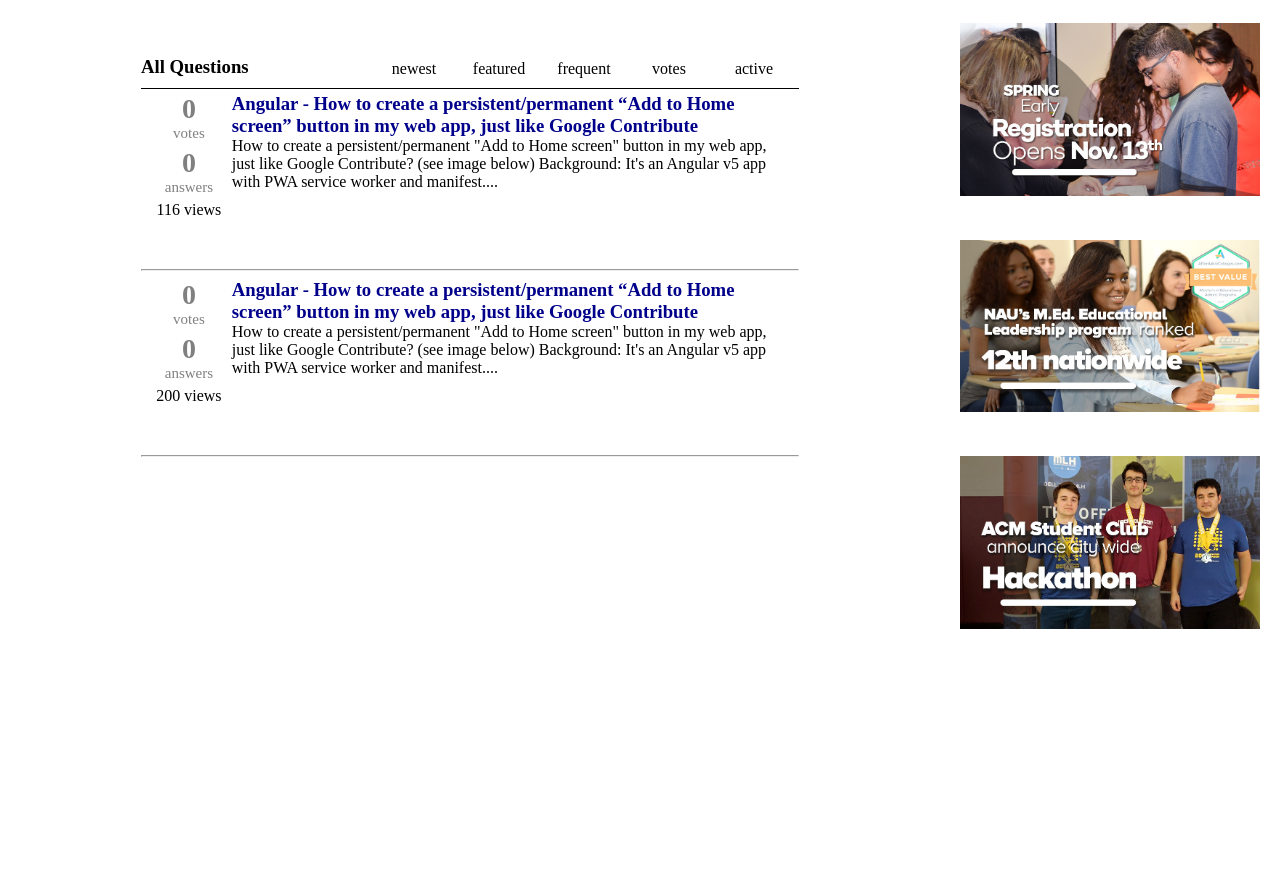
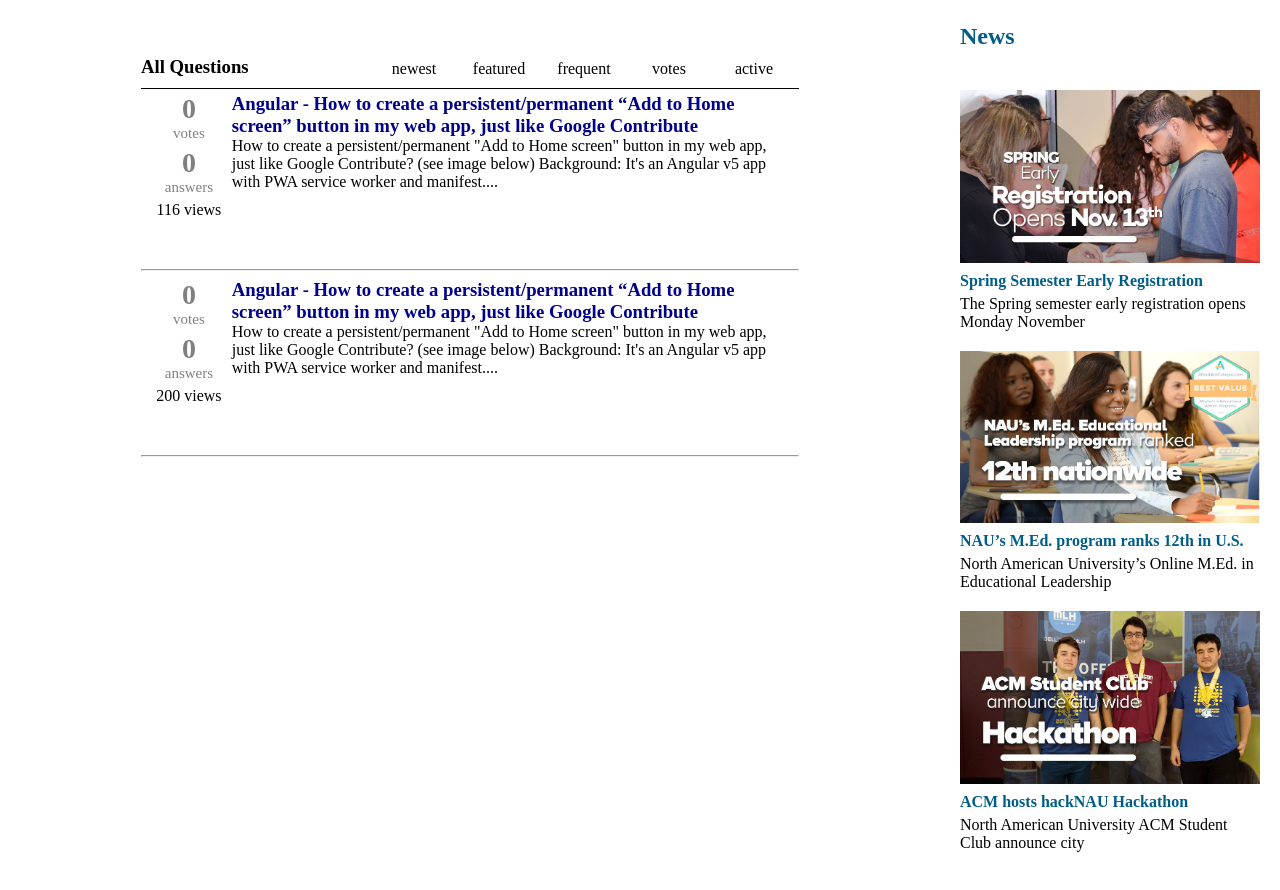
Before and after one commit to atukenov/Web-Application_Development-Project, a plain HTML site: page index.html in a window 1280 px wide. Shown: the part 60-950 px from the top of the page. Drawn offline with Linux system fonts and the light colour scheme.

Commit message:
News added

```diff
--- a/assets/stylesheet/main.css
+++ b/assets/stylesheet/main.css
@@ -1,5 +1,15 @@
 body {
 	margin: 0;
+}
+
+a {
+	text-decoration: none;
+	color: #005d88;
+}
+
+h4:hover {
+	color: darkblue;
+	font-weight: none;
 }
 
 /*-------------------Header----------------*/
@@ -17,6 +27,7 @@ header {
 	background-size: cover;
     padding: 0px 0px 0px 10%;
     vertical-align: middle;
+    z-index: 99999999;
 }
 
 #header {
@@ -172,13 +183,16 @@ div.questions {
 /*--------------News--------------------*/
 
 .news {
-	width: 3 0%;
+	width: 30%;
 }
 
 .news .n1, .n2, .n3 {
-	padding: 20px;
+	padding: 20px 20px 0px 20px;
 }
 
+.news h4, p {
+	margin: 5px 0px 0px 0px;
+}
 .news1 {
 	width: 100%;
 	overflow: hidden;
@@ -189,7 +203,7 @@ div.questions {
 }
 
 .news1:hover img {
-	transform:scale(1.1);
+	transform: scale(1.1);
 }
 
 .news2 {
--- a/index.html
+++ b/index.html
@@ -95,9 +95,40 @@
 <!-- ______________________NEWS_________________________ -->
 
 		<div class="news">
-			<div class="n1"><div class="news1"><img class = "img1" src="assets/img/news1.jpg" width="300px"></div></div>
-			<div class="n2"><div class="news2"><img class = "img2" src="assets/img/news2.jpg" width="300px"></div></div>
-			<div class="n3"><div class="news3"><img class = "img3" src="assets/img/news3.jpg" width="300px"></div></div>
+			<div class="newstitle" style="margin-left: 20px;"><a href="http://www.na.edu/category/headlines/" style="text-decoration: none;"><h2 style="color: #005d88;">News</h2></a></div>
+			<div class="n1">
+				<div class="news1">
+					<a href="http://www.na.edu/spring-semester-early-registration/">
+						<img class="img1" src="assets/img/news1.jpg" width="300px">
+					</a>
+				</div>
+				<a href="http://www.na.edu/spring-semester-early-registration/">
+					<h4>Spring Semester Early Registration</h4>
+				</a>
+				<p>The Spring semester early registration opens Monday November</p>
+			</div>
+			<div class="n2">
+				<div class="news2">
+					<a href="http://www.na.edu/m-ed-program-ranks-12th-nationwide/">
+						<img class="img2" src="assets/img/news2.jpg" width="300px">
+					</a>
+				</div>
+				<a href="http://www.na.edu/m-ed-program-ranks-12th-nationwide/">
+					<h4>NAU’s M.Ed. program ranks 12th in U.S.</h4>
+				</a>
+				<p>North American University’s Online M.Ed. in Educational Leadership</p>
+			</div>
+			<div class="n3">
+				<div class="news3">
+					<a href="http://www.na.edu/acm-student-club-hosts-hacknau-hackathon/">
+						<img class="img3" src="assets/img/news3.jpg" width="300px">
+					</a>
+				</div>
+				<a href="http://www.na.edu/acm-student-club-hosts-hacknau-hackathon/">
+					<h4>ACM hosts hackNAU Hackathon</h4>
+				</a>
+				<p>North American University ACM Student Club announce city</p>
+			</div>
 		</div>
 
 	</div>
```
